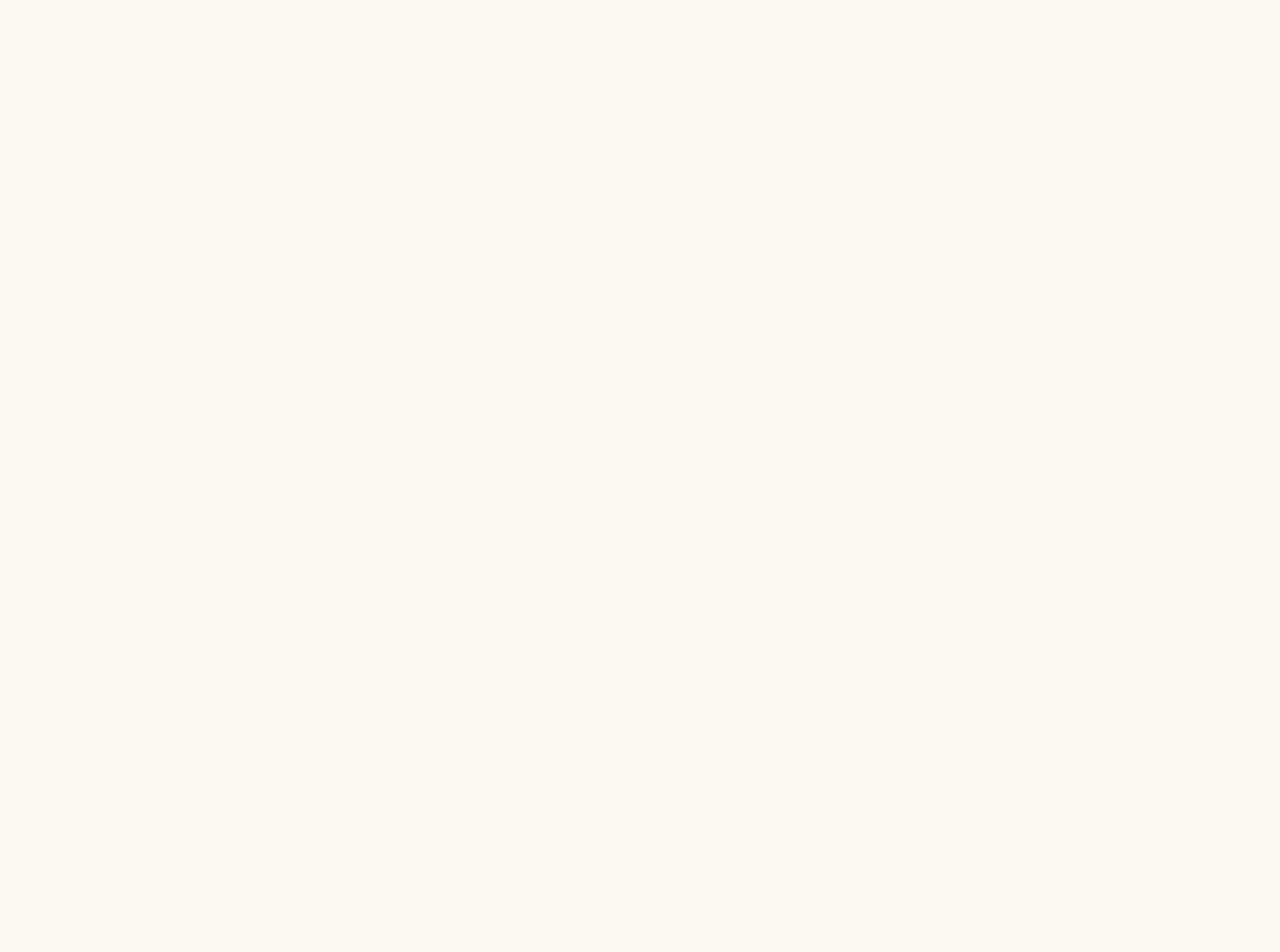
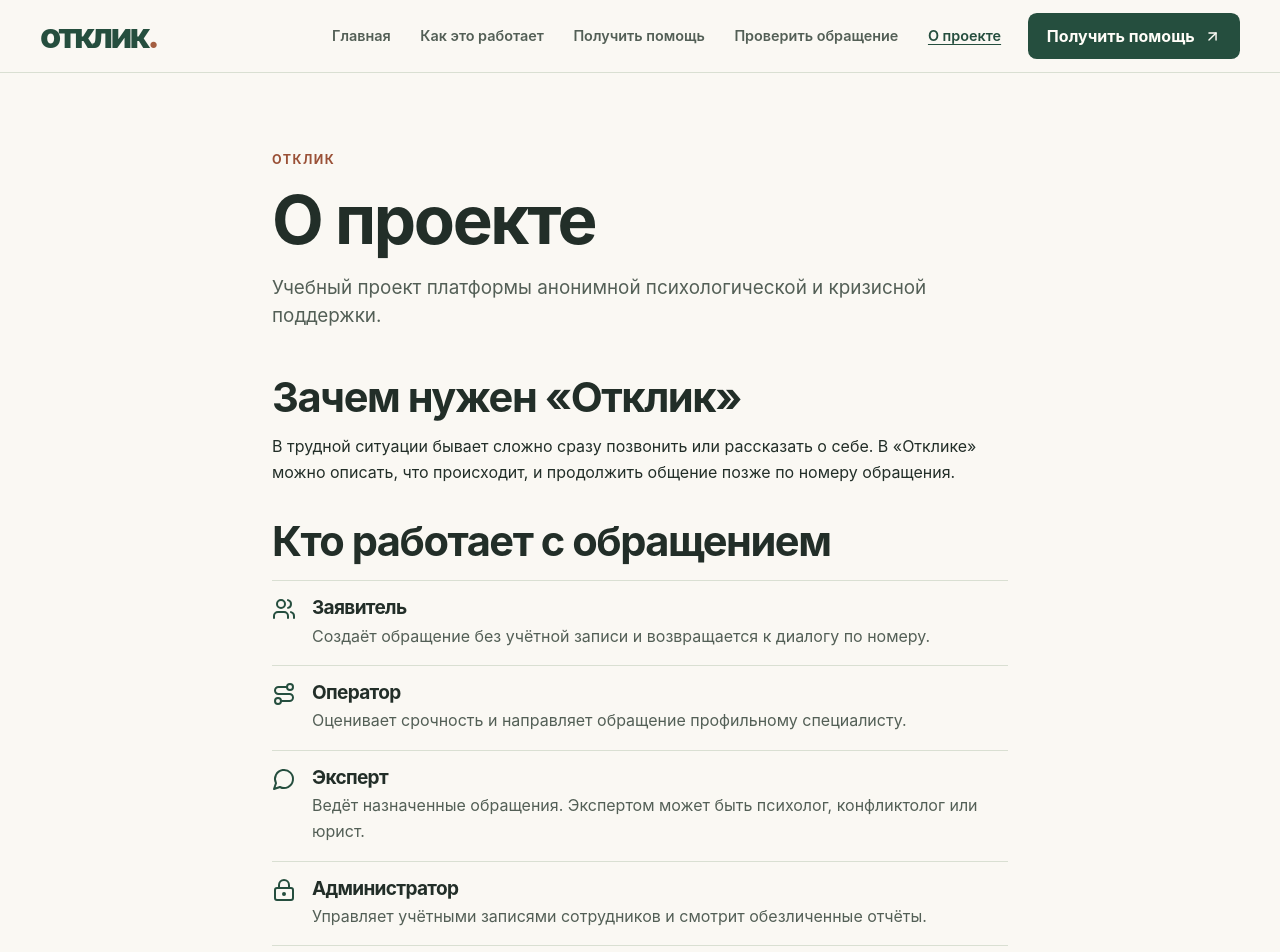
Before and after one commit to anatolyevichdan-glitch/tochka, a React (Vite) app: page /about in a window 1280 px wide. Before the commit this address had no page. Shown: the top 952 px of the page. Before the commit the page ends 800 px from the top, so only its background shows below. Built offline with nearby package versions, Linux system fonts and the light colour scheme.

Commit message:
Создана страница о проекте

```diff
--- a/src/App.tsx
+++ b/src/App.tsx
@@ -1,3 +1,4 @@
+import { AboutPage } from './pages/AboutPage'
 import { HomePage } from './pages/HomePage'
 import { Route, Routes } from 'react-router-dom'
 import { Layout } from './components/Layout'
@@ -8,6 +9,7 @@ export function App() {
     <Route element={<Layout />}>
       <Route index element={<section className="wrap page"><PageHeading title="Отклик" /></section>} />
       <Route index element={<HomePage />} />
+      <Route path="/about" element={<AboutPage />} />
     </Route>
   </Routes>
 }
--- /dev/null
+++ b/src/pages/AboutPage.tsx
@@ -0,0 +1,24 @@
+import { ArrowUpRight, LockKeyhole, MessageCircle, Route, Users } from 'lucide-react'
+import { Link } from 'react-router-dom'
+import { DemoNotice, PageHeading } from '../components/Common'
+
+const roles = [
+  [Users, 'Заявитель', 'Создаёт обращение без учётной записи и возвращается к диалогу по номеру.'],
+  [Route, 'Оператор', 'Оценивает срочность и направляет обращение профильному специалисту.'],
+  [MessageCircle, 'Эксперт', 'Ведёт назначенные обращения. Экспертом может быть психолог, конфликтолог или юрист.'],
+  [LockKeyhole, 'Администратор', 'Управляет учётными записями сотрудников и смотрит обезличенные отчёты.'],
+] as const
+
+export function AboutPage() {
+  return <section className="wrap page narrow">
+    <PageHeading title="О проекте" eyebrow="Отклик">Учебный проект платформы анонимной психологической и кризисной поддержки.</PageHeading>
+    <div className="space-y-8">
+      <section className="space-y-3"><h2>Зачем нужен «Отклик»</h2><p>В трудной ситуации бывает сложно сразу позвонить или рассказать о себе. В «Отклике» можно описать, что происходит, и продолжить общение позже по номеру обращения.</p></section>
+      <section><h2 className="mb-4">Кто работает с обращением</h2><ul className="divide-y divide-[#d9dfd2] border-y border-[#d9dfd2]">
+        {roles.map(([Icon, title, description]) => <li key={title} className="grid grid-cols-[auto_1fr] gap-4 py-4"><Icon className="text-forest" /><div><h3>{title}</h3><p className="mt-1 text-[#535f56]">{description}</p></div></li>)}
+      </ul></section>
+      <DemoNotice>Формы, кабинеты и переписка работают с учебными данными. Реальные консультанты к этой версии не подключены.</DemoNotice>
+      <Link className="button secondary" to="/how-it-works">Порядок обращения <ArrowUpRight size={17} /></Link>
+    </div>
+  </section>
+}
```
